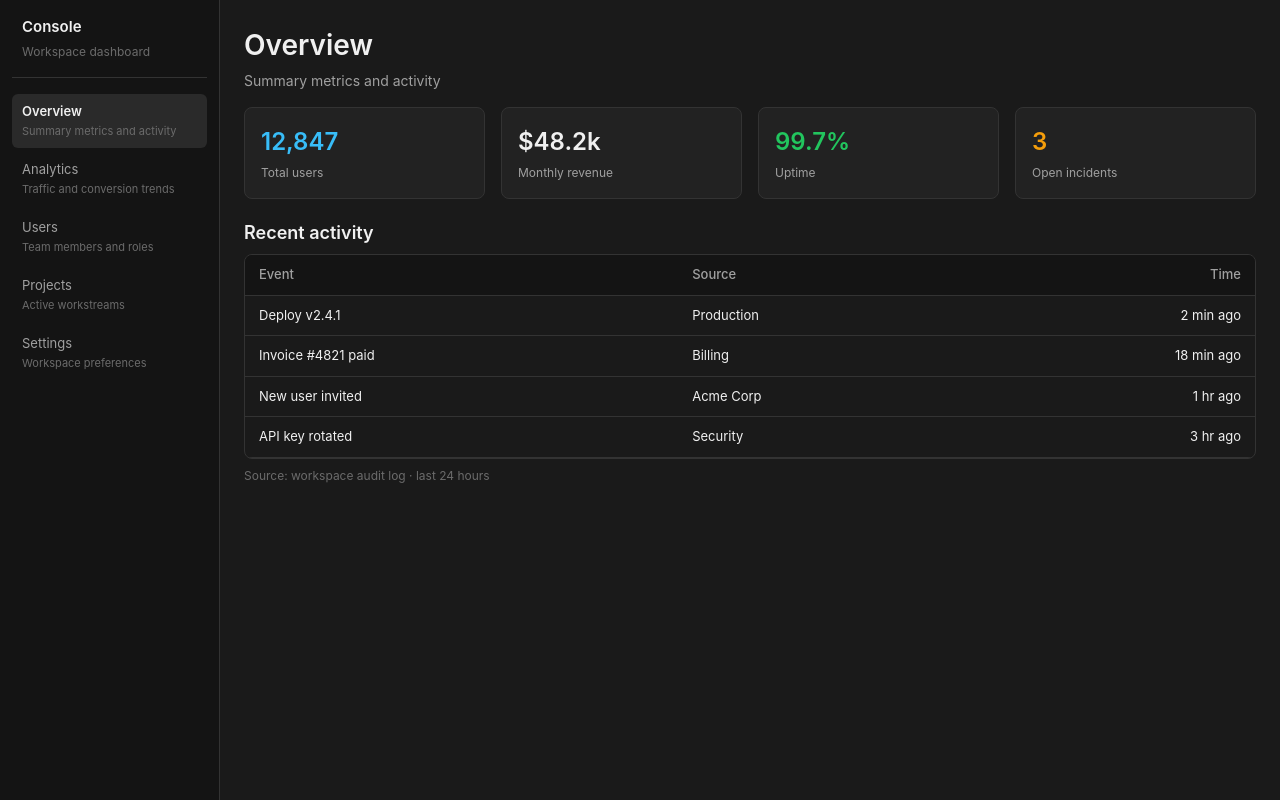
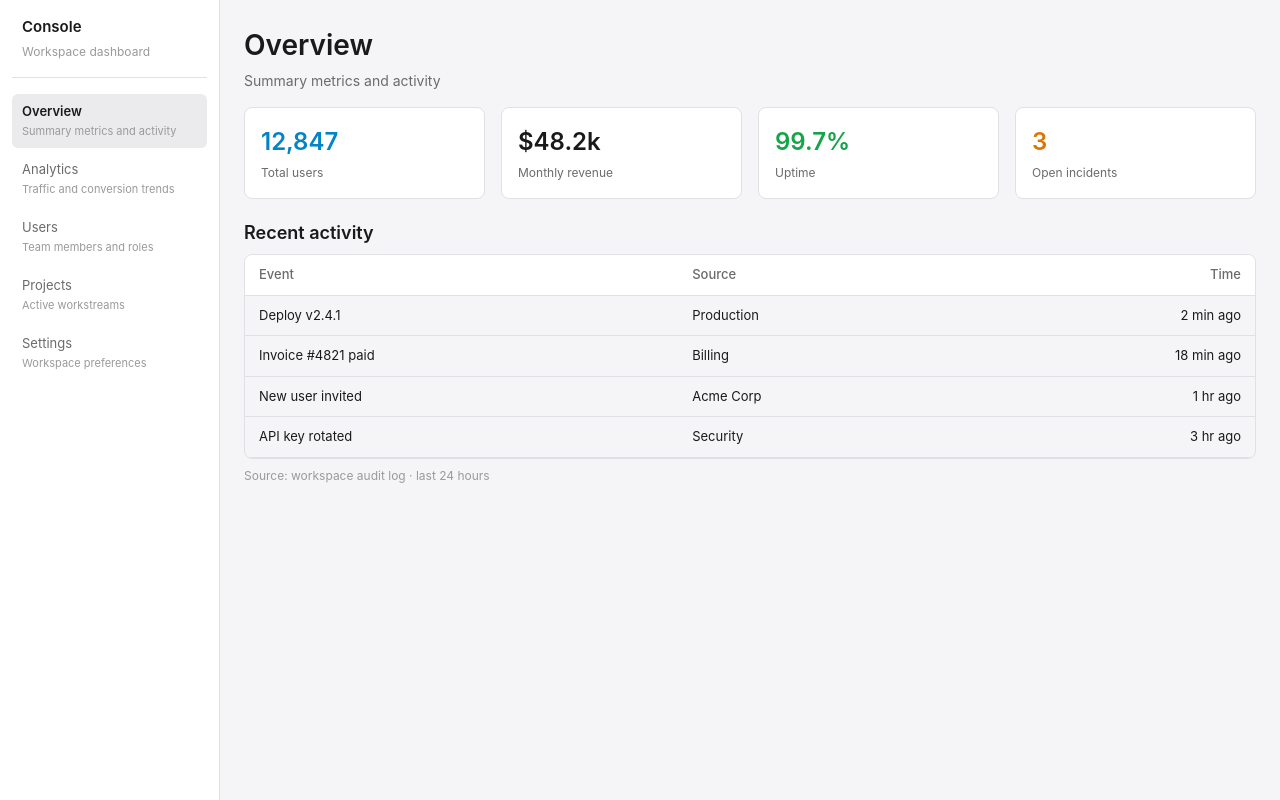
Before and after one commit to 0629owen/idocvident, a React (Vite) app: page / in a window 1280 px wide. Built offline with nearby package versions, Linux system fonts and the light colour scheme.

Commit message:
Switch dashboard to light mode

```diff
--- a/src/index.css
+++ b/src/index.css
@@ -1,5 +1,5 @@
 :root {
-  color-scheme: dark;
+  color-scheme: light;
   font-family: -apple-system, BlinkMacSystemFont, "Segoe UI", Roboto, sans-serif;
   line-height: 1.5;
   font-weight: 400;
@@ -7,19 +7,19 @@
   text-rendering: optimizeLegibility;
   -webkit-font-smoothing: antialiased;
 
-  --bg-primary: #1a1a1a;
-  --bg-chrome: #141414;
-  --bg-card: #222222;
-  --bg-hover: #2a2a2a;
-  --text-primary: #f0f0f0;
-  --text-secondary: #a0a0a0;
-  --text-tertiary: #6b6b6b;
-  --stroke: #333333;
+  --bg-primary: #f5f5f7;
+  --bg-chrome: #ffffff;
+  --bg-card: #ffffff;
+  --bg-hover: #ebebed;
+  --text-primary: #1a1a1a;
+  --text-secondary: #6b6b6b;
+  --text-tertiary: #9a9a9a;
+  --stroke: #e0e0e5;
   --accent: #3b82f6;
   --accent-hover: #2563eb;
-  --success: #22c55e;
-  --warning: #f59e0b;
-  --info: #38bdf8;
+  --success: #16a34a;
+  --warning: #d97706;
+  --info: #0284c7;
 }
 
 * {
```
